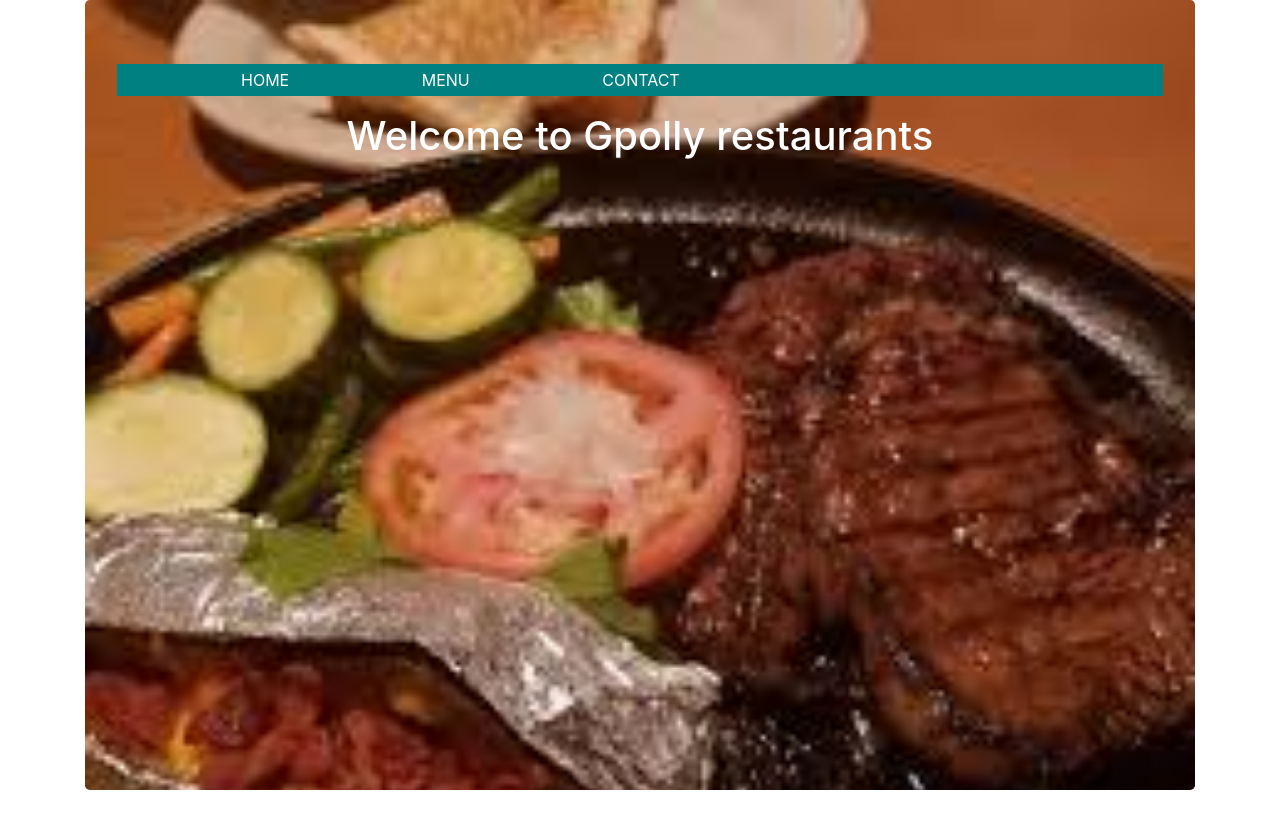
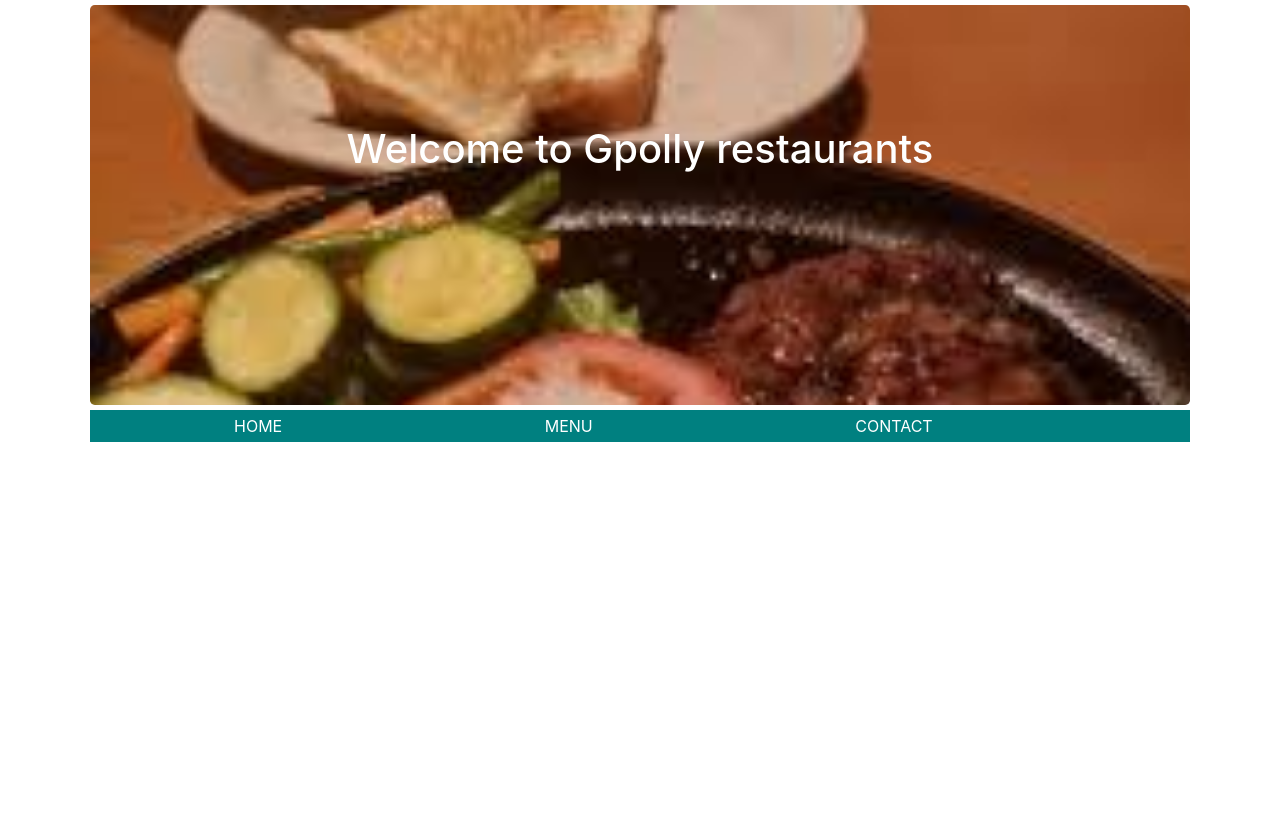
Before and after one commit to GPOLLY/restaurants, a plain HTML site: page index.html in a window 1280 px wide. After the commit the page ends 800 px from the top, so only its background shows below. Drawn offline with Linux system fonts and the light colour scheme.

Commit message:
This is a push after introduction od jumbotron class

```diff
--- a/css/styles.css
+++ b/css/styles.css
@@ -1,17 +1,22 @@
 .jumbotron {
     background-image: url('../images/home.jpeg');
-    height:790px;
+    height:400px;
     background-size: cover;
+    margin: 5px;
 }
 .mainmenu{
     background-color: teal;
+    width: 1100px;
+     margin: 5px;
+
 }
 .mainmenu ul li{
     display: inline-block;
-    padding-left: 80px;
-    padding-right: 40px;
+    padding-left: 100px;
+    padding-right: 150px;
     color: white;
     margin: 4px;
+
 }
 .jumbotron h1{
     text-align: center;
--- a/index.html
+++ b/index.html
@@ -10,15 +10,33 @@
     <body>
         <div class="container">
             <div class ="jumbotron">
+                    <h1 style="line-height: 160px;">Welcome to Gpolly restaurants</h1>
+            </div>
+
+                <!-- this is for top main menu -->
                 <div class="mainmenu" >
                     <ul>
-                        <a href="#"><li>HOME</li></a>
+                        <a href="index.html"><li>HOME</li></a>
                         <a href="#"><li>MENU</li></a>
                         <a href="#"><li>CONTACT</li></a>
                     </ul>
                 </div>
-                <h1>Welcome to Gpolly restaurants</h1>
-            </div>
+
+
+                    <!-- <div class="card">
+                        <div class="row">
+                            <div class="col-sm">
+                              One of three columns
+                            </div>
+                            <div class="col-sm">
+                              One of three columns
+                            </div>
+                            <div class="col-sm">
+                              One of three columns
+                            </div>
+                        </div>
+                    </div> -->
+
         </div>
     </body>
 </html>
```
